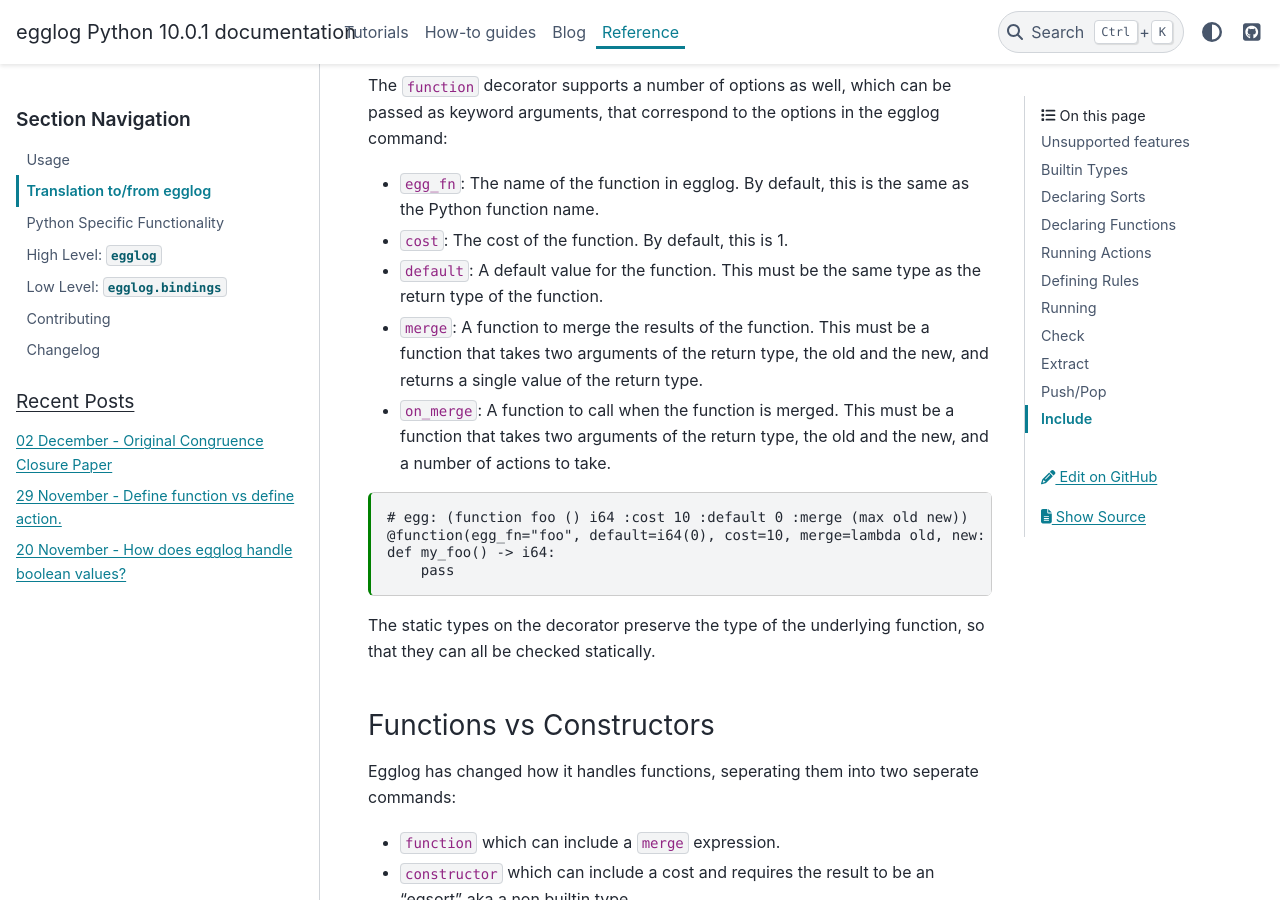
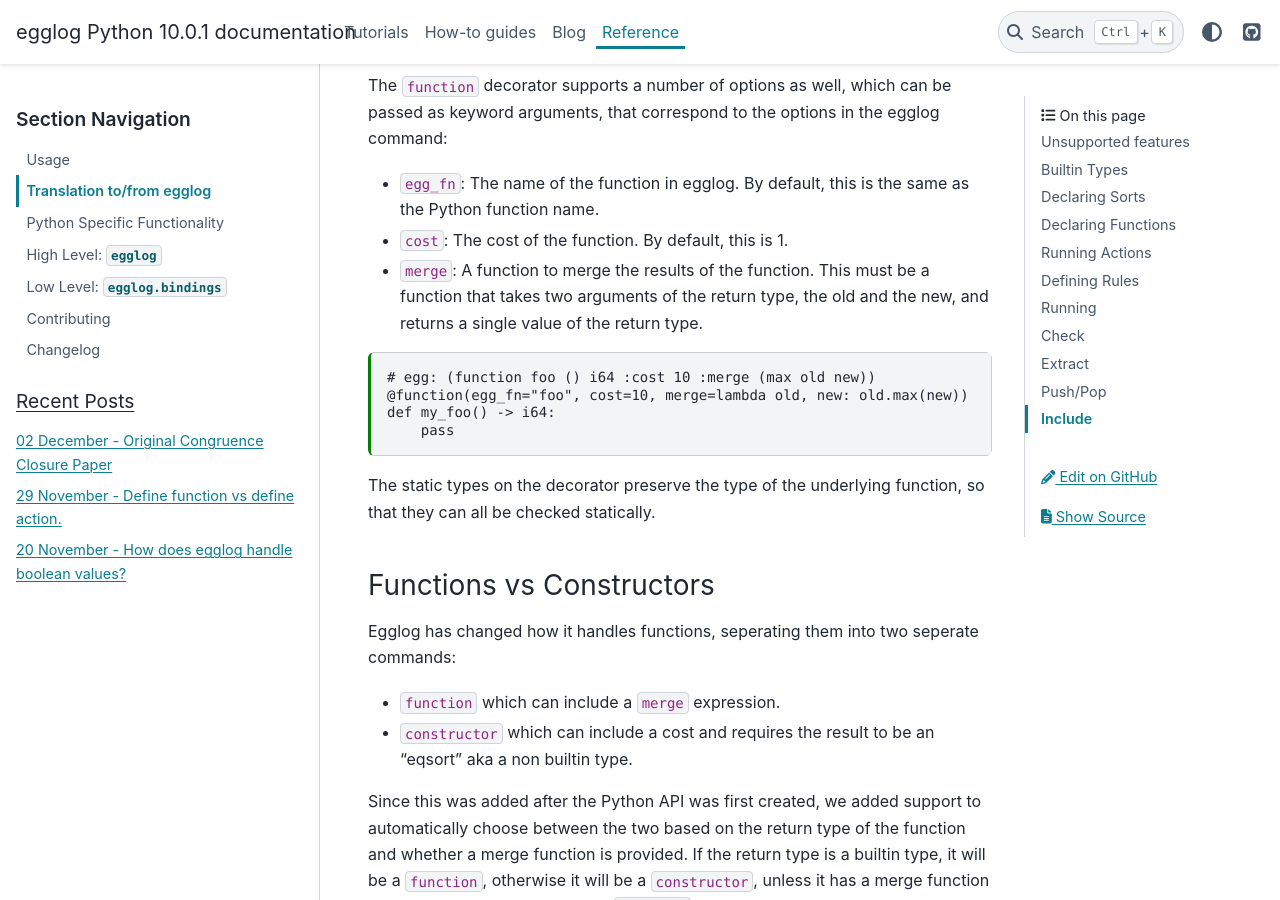
Before and after one commit to egraphs-good/egglog-python, a Sphinx documentation site: the page built from docs/reference/egglog-translation.md, in a window 1280 px wide and 900 px high, scrolled down 2912 px. Built offline with Sphinx 7.4.7 and the PyData theme 0.15.4, drawn with Linux system fonts in a browser that asks for light colours; pages that are not in the unit, such as notebooks, are missing from menus; comment, search, counter and statistics services are not loaded; the version number is read from the project's files by our own code.

Commit message:
Update egglog-translation.md
Closes #293 by updating the docs to to reflect the removal of the `default` and the `on_merge` options from egglog

````diff
--- a/docs/reference/egglog-translation.md
+++ b/docs/reference/egglog-translation.md
@@ -108,13 +108,11 @@ The `function` decorator supports a number of options as well, which can be pass
 
 - `egg_fn`: The name of the function in egglog. By default, this is the same as the Python function name.
 - `cost`: The cost of the function. By default, this is 1.
-- `default`: A default value for the function. This must be the same type as the return type of the function.
 - `merge`: A function to merge the results of the function. This must be a function that takes two arguments of the return type, the old and the new, and returns a single value of the return type.
-- `on_merge`: A function to call when the function is merged. This must be a function that takes two arguments of the return type, the old and the new, and a number of actions to take.
 
 ```{code-cell} python
-# egg: (function foo () i64 :cost 10 :default 0 :merge (max old new))
-@function(egg_fn="foo", default=i64(0), cost=10, merge=lambda old, new: old.max(new))
+# egg: (function foo () i64 :cost 10 :merge (max old new))
+@function(egg_fn="foo", cost=10, merge=lambda old, new: old.max(new))
 def my_foo() -> i64:
     pass
 ```
````
